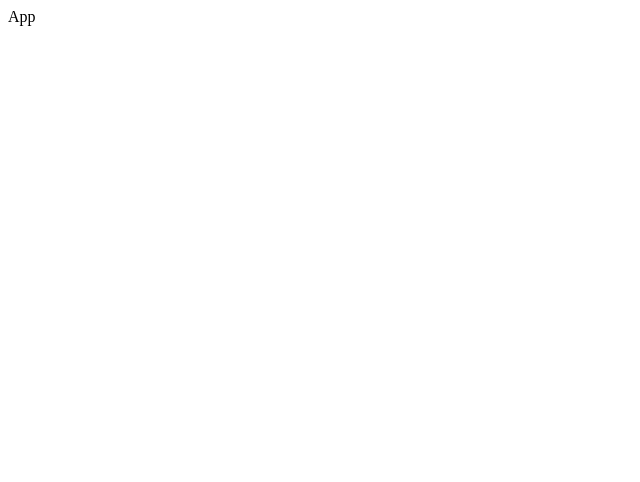
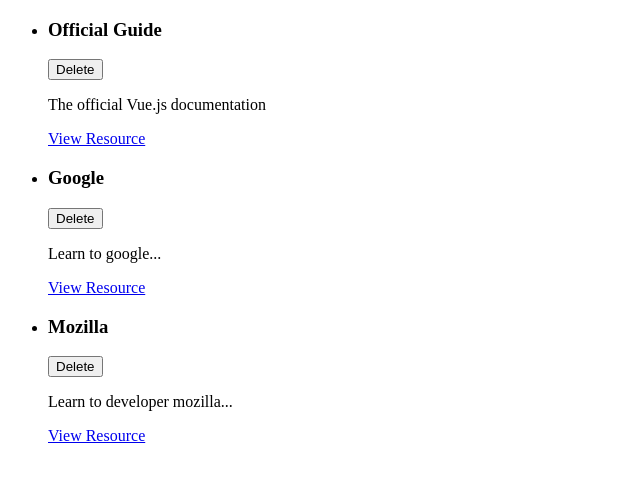
Before and after one commit to Belchenkov/remember-me-vue3, a Vue app: page / in a window 1280 px wide. Shown: the top 482 px of the page, without its empty margins (0-640 px from the left). Built offline with nearby package versions, Linux system fonts and the light colour scheme.

Commit message:
Create Learning Component

```diff
--- a/src/App.vue
+++ b/src/App.vue
@@ -1,12 +1,47 @@
 <template>
-  App
+  <ul>
+    <learning-resource
+        v-for="res in storedResources"
+        :key="res.id"
+        :title="res.title"
+        :description="res.description"
+        :link="res.link"
+    />
+  </ul>
 </template>
 
 <script>
 
+import LearningResource from "@/components/learning-resources/LearningResource";
+
 export default {
   name: 'App',
+  data() {
+    return {
+      storedResources: [
+        {
+          id: 'official-guide',
+          title: 'Official Guide',
+          description: 'The official Vue.js documentation',
+          link: 'https://vuejs.org'
+        },
+        {
+          id: 'google',
+          title: 'Google',
+          description: 'Learn to google...',
+          link: 'https://google.org'
+        },
+        {
+          id: 'mozilla',
+          title: 'Mozilla',
+          description: 'Learn to developer mozilla...',
+          link: 'https://developer.mozilla.org'
+        }
+      ]
+    }
+  },
   components: {
+    LearningResource
   }
 }
 </script>
--- /dev/null
+++ b/src/components/learning-resources/LearningResource.vue
@@ -0,0 +1,29 @@
+<template>
+  <li>
+    <div>
+      <header>
+        <h3>{{ title }}</h3>
+        <button>Delete</button>
+      </header>
+    </div>
+    <p>{{ description }}</p>
+    <nav>
+      <a :href="link">View Resource</a>
+    </nav>
+  </li>
+</template>
+
+<script>
+export default {
+  name: "LearningResource",
+  props: [
+      'title',
+      'description',
+      'link',
+  ]
+}
+</script>
+
+<style scoped>
+
+</style>
```
